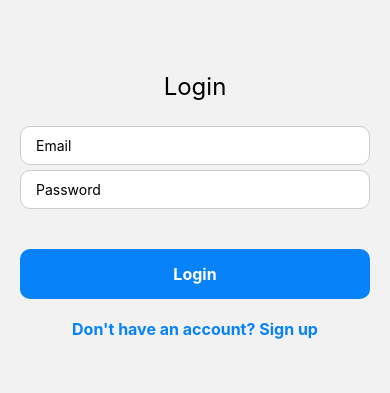
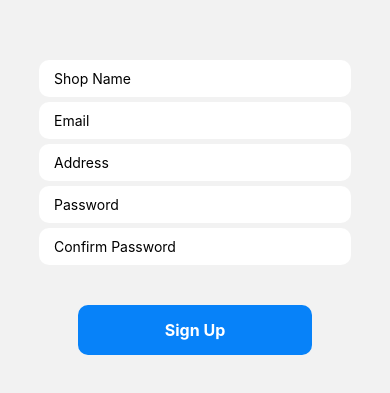
Before and after one commit to Pabelic1221/newCarmedicApp, a React Native app: screen /ShopRegister in a window 390 px wide. Shown: the part 217-610 px from the top of the page. Built offline with nearby package versions, Linux system fonts and the light colour scheme; no server answers.

Commit message:
5th Commit - adding ShopRegisterScreen

```diff
--- a/App.js
+++ b/App.js
@@ -7,6 +7,7 @@ import LoginScreen from './screens/LoginScreen';
 import HomeScreen from './screens/HomeScreen';
 import UserRegisterScreen from './screens/UserRegisterScreen';
 import RegisterScreen from './screens/RegisterScreen';
+import ShopRegisterScreen from './screens/ShopRegisterScreen'; // Import the ShopRegisterScreen
 
 const Stack = createNativeStackNavigator();
 
@@ -14,9 +15,9 @@ export default function App() {
   return (
     <NavigationContainer>
       <Stack.Navigator
-      screenOptions={{
-        headerShown: false,  // Hide the header for all screens
-      }}>
+        screenOptions={{
+          headerShown: false,  // Hide the header for all screens
+        }}>
         <Stack.Screen
           options={{ headerShown: false }}
           name="Login"
@@ -27,12 +28,16 @@ export default function App() {
           component={HomeScreen}
         />
         <Stack.Screen
-          name="Register"  // Add the RegisterScreen
+          name="Register"
           component={RegisterScreen}
         />
         <Stack.Screen
-          name="UserRegister"  // Add the registration screen
+          name="UserRegister"
           component={UserRegisterScreen}
+        />
+        <Stack.Screen
+          name="ShopRegister"  // Add the ShopRegisterScreen
+          component={ShopRegisterScreen}
         />
       </Stack.Navigator>
     </NavigationContainer>
--- a/screens/RegisterScreen.js
+++ b/screens/RegisterScreen.js
@@ -24,7 +24,7 @@ const RegisterScreen = ({ navigation }) => {
       {/* Register as Auto Repair Shop Button */}
       <TouchableOpacity
         style={styles.button}
-        onPress={() => navigation.navigate('ShopRegistration')}
+        onPress={() => navigation.navigate('ShopRegister')}
       >
         <Text style={styles.buttonText}>Register as an Auto Repair Shop</Text>
       </TouchableOpacity>
--- a/screens/ShopRegisterScreen.js
+++ b/screens/ShopRegisterScreen.js
@@ -0,0 +1,134 @@
+import React, { useState } from 'react';
+import { KeyboardAvoidingView, StyleSheet, Text, TextInput, TouchableOpacity, View, Alert } from 'react-native';
+import { auth, db } from '../firebase';
+import { createUserWithEmailAndPassword, sendEmailVerification } from "firebase/auth";
+import { doc, setDoc } from "firebase/firestore";
+
+const ShopRegisterScreen = ({ navigation }) => {
+  const [shopName, setShopName] = useState('');
+  const [email, setEmail] = useState('');
+  const [address, setAddress] = useState('');
+  const [password, setPassword] = useState('');
+  const [confirmPassword, setConfirmPassword] = useState('');
+
+  const handleSignUp = () => {
+    if (password !== confirmPassword) {
+      alert("Passwords do not match!");
+      return;
+    }
+
+    createUserWithEmailAndPassword(auth, email, password)
+      .then(async (userCredentials) => {
+        const user = userCredentials.user;
+
+        // Send verification email
+        await sendEmailVerification(user);
+
+        // Add shop to Firestore
+        await setDoc(doc(db, "shops", user.uid), {
+          shopName: shopName,
+          email: email,
+          address: address,
+          role: "Shop",
+          verified: false
+        });
+
+        // Alert and navigate back to login
+        Alert.alert(
+          "Success!",
+          "Verification email sent! Please verify your account before logging in.",
+          [{ text: "OK", onPress: () => navigation.replace("Login") }]
+        );
+      })
+      .catch(error => alert(error.message));
+  };
+
+  return (
+    <KeyboardAvoidingView
+      style={styles.container}
+      behavior="padding"
+    >
+      <View style={styles.inputContainer}>
+        <TextInput
+          placeholder="Shop Name"
+          value={shopName}
+          onChangeText={text => setShopName(text)}
+          style={styles.input}
+        />
+        <TextInput
+          placeholder="Email"
+          value={email}
+          onChangeText={text => setEmail(text)}
+          style={styles.input}
+        />
+        <TextInput
+          placeholder="Address"
+          value={address}
+          onChangeText={text => setAddress(text)}
+          style={styles.input}
+        />
+        <TextInput
+          placeholder="Password"
+          value={password}
+          onChangeText={text => setPassword(text)}
+          style={styles.input}
+          secureTextEntry
+        />
+        <TextInput
+          placeholder="Confirm Password"
+          value={confirmPassword}
+          onChangeText={text => setConfirmPassword(text)}
+          style={styles.input}
+          secureTextEntry
+        />
+      </View>
+
+      <View style={styles.buttonContainer}>
+        <TouchableOpacity
+          onPress={handleSignUp}
+          style={styles.button}
+        >
+          <Text style={styles.buttonText}>Sign Up</Text>
+        </TouchableOpacity>
+      </View>
+    </KeyboardAvoidingView>
+  );
+};
+
+export default ShopRegisterScreen;
+
+const styles = StyleSheet.create({
+  container: {
+    flex: 1,
+    justifyContent: 'center',
+    alignItems: 'center',
+  },
+  inputContainer: {
+    width: '80%',
+  },
+  input: {
+    backgroundColor: 'white',
+    paddingHorizontal: 15,
+    paddingVertical: 10,
+    borderRadius: 10,
+    marginTop: 5,
+  },
+  buttonContainer: {
+    width: '60%',
+    justifyContent: 'center',
+    alignItems: 'center',
+    marginTop: 40,
+  },
+  button: {
+    backgroundColor: '#0782F9',
+    width: '100%',
+    padding: 15,
+    borderRadius: 10,
+    alignItems: 'center',
+  },
+  buttonText: {
+    color: 'white',
+    fontWeight: '700',
+    fontSize: 16,
+  },
+});
```
